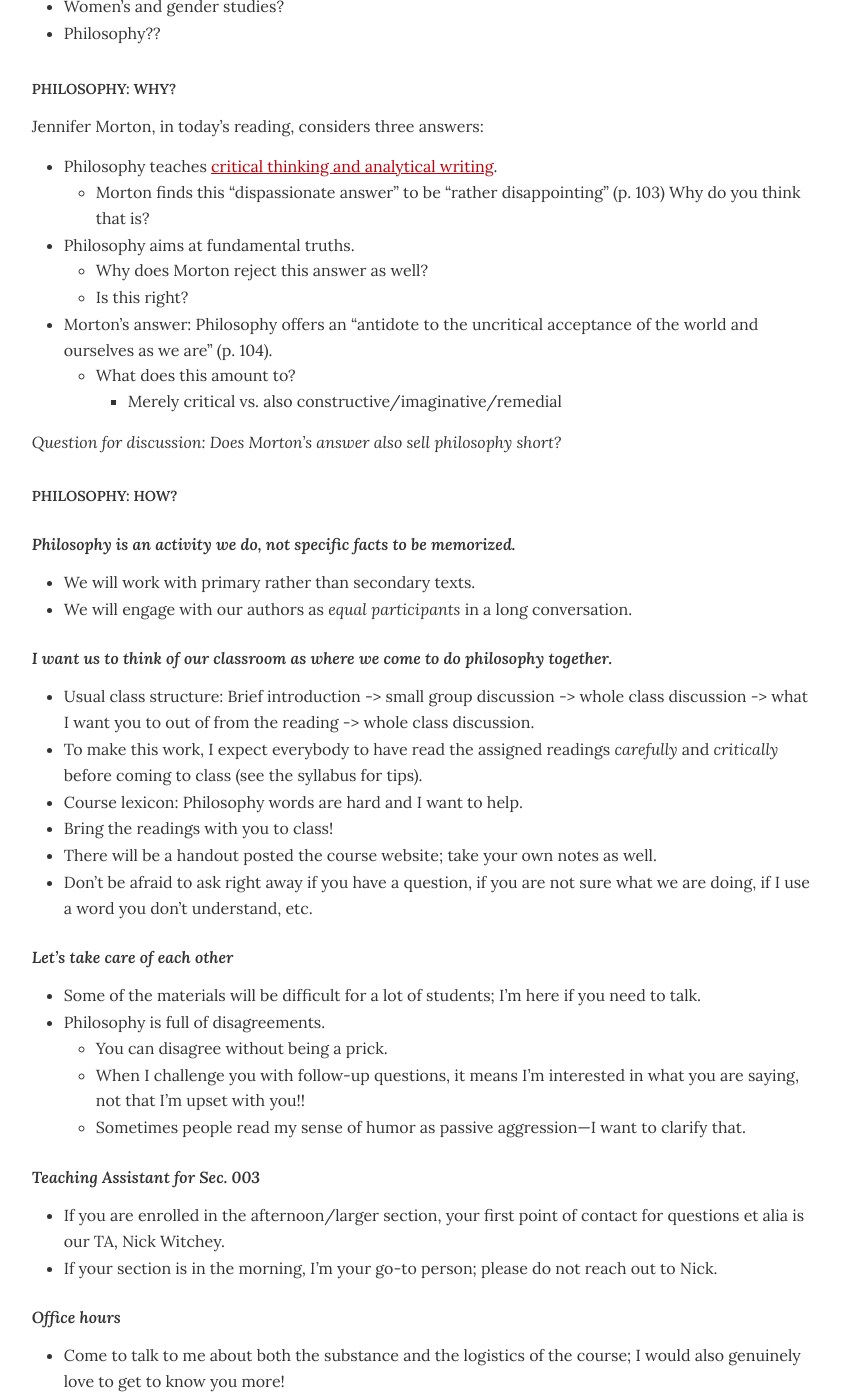
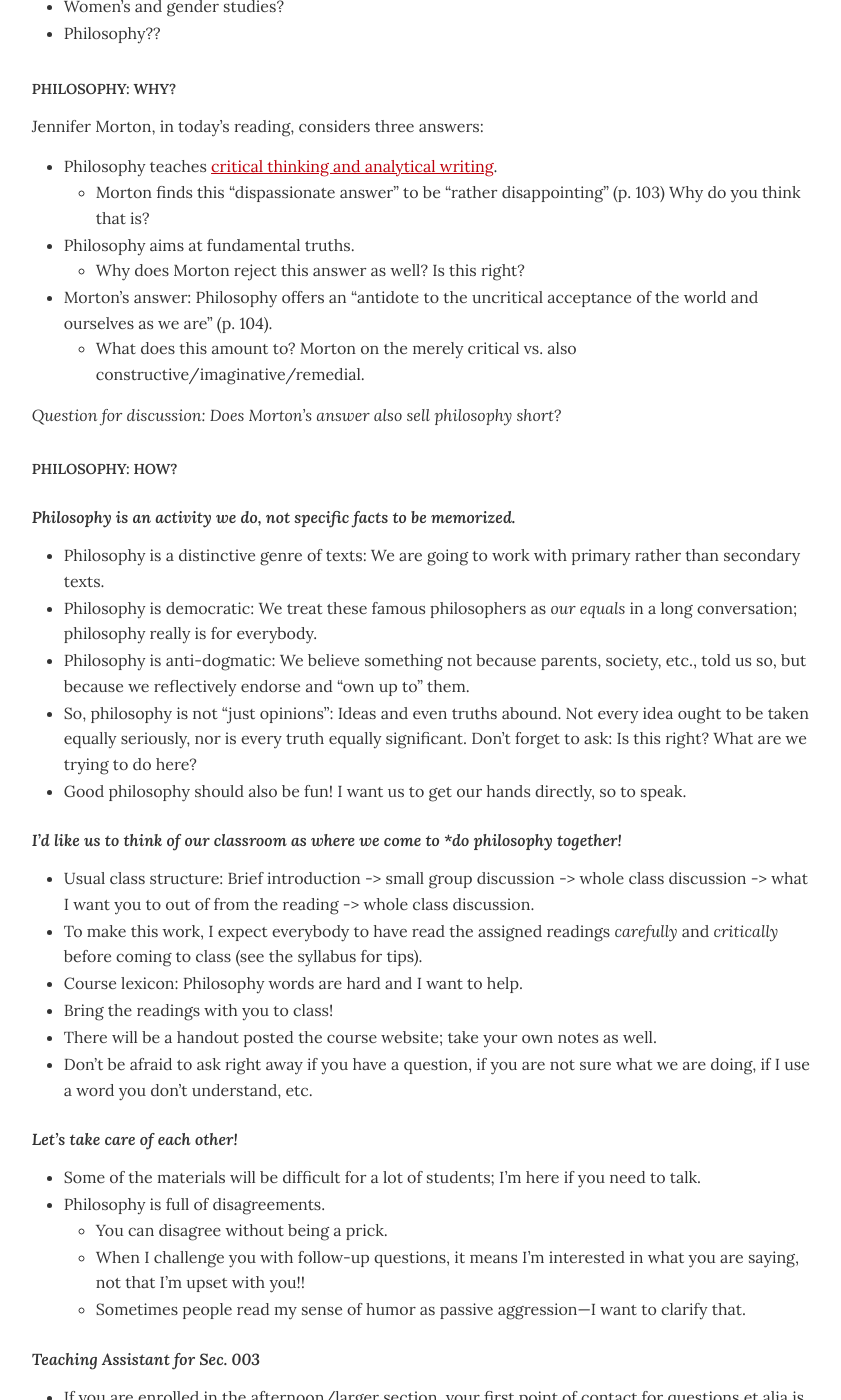
Before and after one commit to dingherself/intro, a Jekyll site: the page built from handouts/_posts/2025-09-03-course-overview.md, in a window 1280 px wide and 1400 px high, scrolled down 765 px. Shown: the whole window, without its empty margins (216-1057 px from the left). Built offline with Jekyll 4.4.1, drawn with Linux system fonts in a browser that asks for light colours; some of the changed text lies outside the part shown.

Commit message:
elaborate

```diff
--- a/handouts/_posts/2025-09-03-course-overview.md
+++ b/handouts/_posts/2025-09-03-course-overview.md
@@ -34,11 +34,9 @@ Jennifer Morton, in today’s reading, considers three answers:
 - Philosophy teaches [critical thinking and analytical writing](https://dailynous.com/value-of-philosophy/charts-and-graphs).
   - Morton finds this “dispassionate answer” to be “rather disappointing” (p. 103) Why do you think that is?
 - Philosophy aims at fundamental truths.
-  - Why does Morton reject this answer as well?
-  - Is this right?
+  - Why does Morton reject this answer as well? Is this right?
 - Morton’s answer: Philosophy offers an “antidote to the uncritical acceptance of the world and ourselves as we are” (p. 104).
-  - What does this amount to?
-    - Merely critical vs. also constructive/imaginative/remedial
+  - What does this amount to? Morton on the merely critical vs. also constructive/imaginative/remedial.
 
 *Question for discussion: Does Morton’s answer also sell philosophy short?*
 
@@ -46,10 +44,13 @@ Jennifer Morton, in today’s reading, considers three answers:
 
 ### Philosophy is an activity we do, not specific facts to be memorized.
 
-- We will work with primary rather than secondary texts.
-- We will engage with our authors as *equal participants* in a long conversation.
+- Philosophy is a distinctive genre of texts: We are going to work with primary rather than secondary texts.
+- Philosophy is democratic: We treat these famous philosophers as *our equals* in a long conversation; philosophy really is for everybody.
+- Philosophy is anti-dogmatic: We believe something not because parents, society, etc., told us so, but because we reflectively endorse and “own up to” them.
+- So, philosophy is not “just opinions”: Ideas and even truths abound. Not every idea ought to be taken equally seriously, nor is every truth equally significant. Don’t forget to ask: Is this right? What are we trying to do here?
+- Good philosophy should also be fun! I want us to get our hands directly, so to speak.
 
-### I want us to think of our classroom as where we come to *do philosophy together*.
+### I’d like us to think of our classroom as where we come to *do philosophy together!
 
 - Usual class structure: Brief introduction -> small group discussion -> whole class discussion -> what I want you to out of from the reading -> whole class discussion.
 - To make this work, I expect everybody to have read the assigned readings *carefully* and *critically* before coming to class (see the syllabus for tips).
@@ -58,7 +59,7 @@ Jennifer Morton, in today’s reading, considers three answers:
 - There will be a handout posted the course website; take your own notes as well.
 - Don’t be afraid to ask right away if you have a question, if you are not sure what we are doing, if I use a word you don’t understand, etc.
 
-### Let’s take care of each other
+### Let’s take care of each other!
 
 - Some of the materials will be difficult for a lot of students; I’m here if you need to talk.
 - Philosophy is full of disagreements.
@@ -75,7 +76,7 @@ Jennifer Morton, in today’s reading, considers three answers:
 
 - Come to talk to me about both the substance and the logistics of the course; I would also genuinely love to get to know you more!
 - No signups needed; candy box provided.
-- If my office hours don’t work for you, please propose three or four times for an appointment.
+- If my office hours don’t work for you, please suggest three or four times for us to meet (“make an appointment”).
 
 **Ideas are powerful—don’t underestimate them!**
 
@@ -85,14 +86,14 @@ Please reach out if there’s something going on in your life (it happens!).
 
 ### Absences
 
-- Email me if there’s a reason you can’t come to class (I consider mental health a legitimate reason for missing class).
-- To catch up: do the reading, read the handout, get notes from at least two classmates, and come to office hours to discuss any questions/thoughts you have.
+- Email me if there’s a reason you can’t come to class (I consider mental health to be a legitimate reason for missing class).
+- To catch up: do the readings, read the handout, get notes from at least two classmates, and come to office hours to discuss questions/thoughts.
 
 ### Makeups & extensions
 
-- If you email me 6 hours prior to the deadline: no questions asked.
-- A little bit later: a little bit of question asked.
-- Much later: a legitimate reason expected.
+- If you email me six hours prior to the deadline: No questions asked.
+- A little bit later: A little bit of question asked.
+- Much later: A legitimate reason expected.
 
 ## Tour of …
 
```
